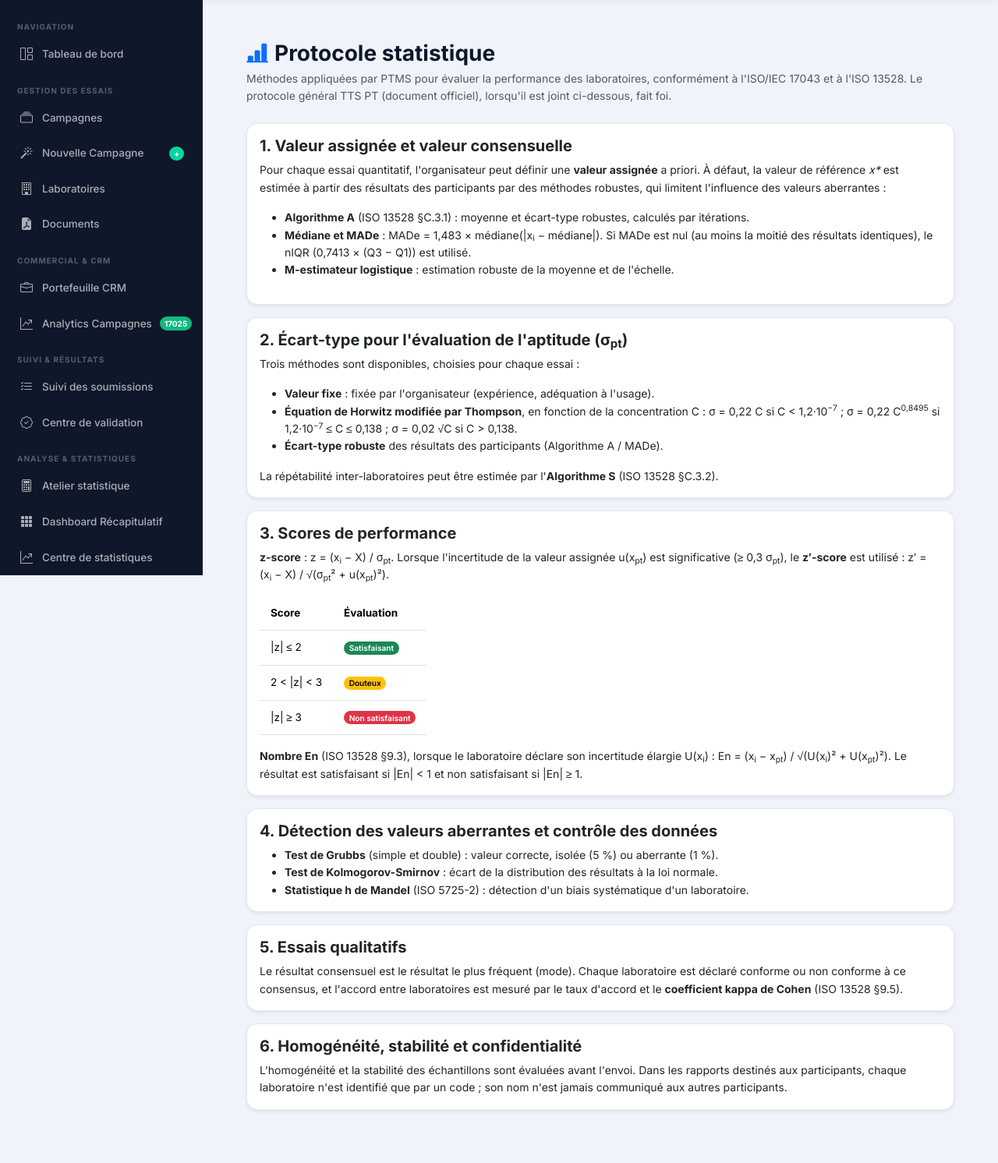
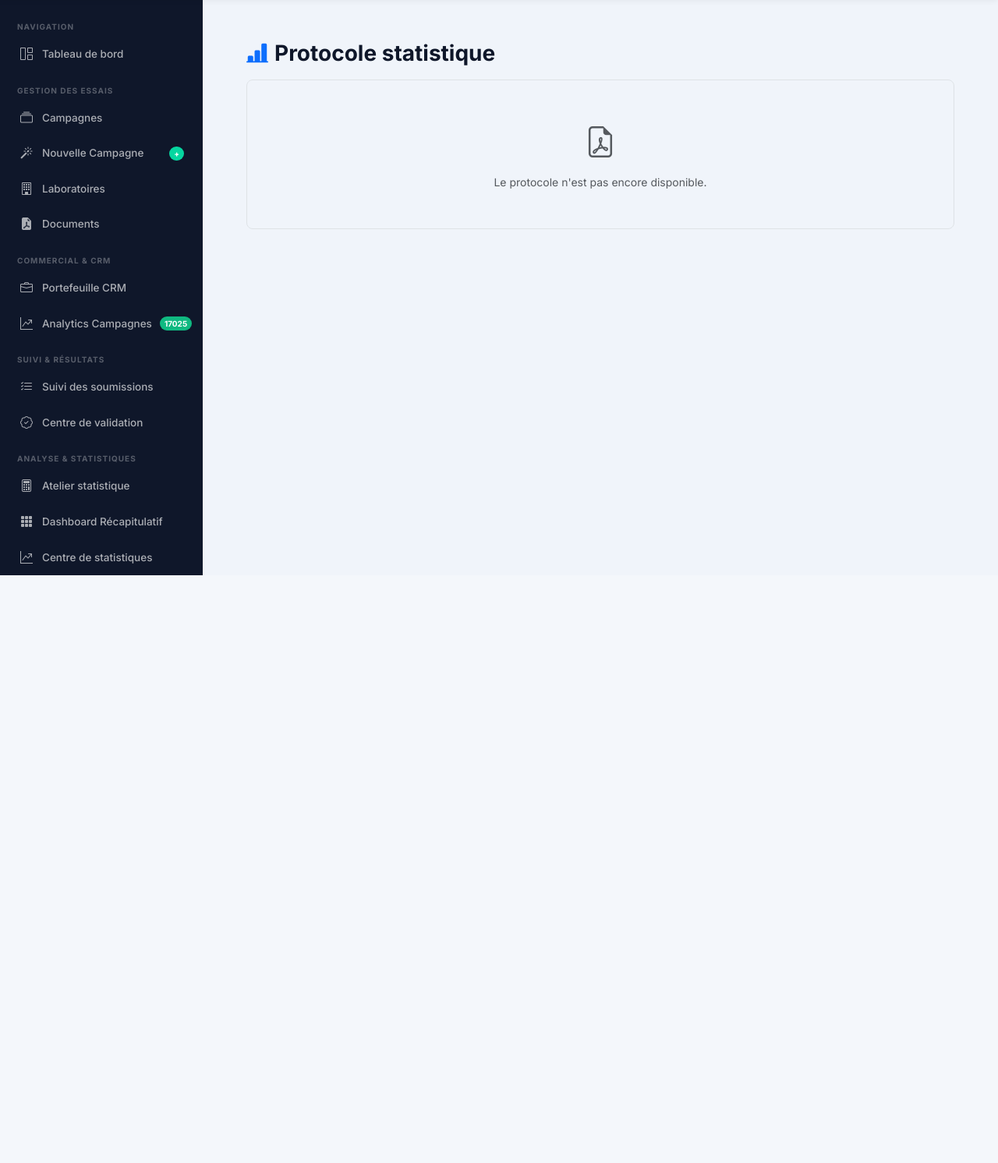
Before and after one commit to RHO-ship-it/ptms-app, a Flask app: page /catalogue/protocol in a window 1280 px wide. Shown: the part 62-1554 px from the top of the page at 78% size. After the commit the page ends 800 px from the top, so only its background shows below. Run offline with Flask 3, Linux system fonts and the light colour scheme; a user stored in the database is signed in; data comes from the database, SQL or seed files in the repository; data that the repository does not hold is empty.

Commit message:
Page Protocole (participant) : supprime le texte, affiche uniquement le PDF

```diff
--- a/templates/catalogue/protocol.html
+++ b/templates/catalogue/protocol.html
@@ -1,64 +1,22 @@
 {% extends "base.html" %}
 {% block title %}Protocole statistique{% endblock %}
 {% block content %}
-<div class="container-fluid px-4 py-4" style="max-width:980px;">
-  <h3 class="fw-bold mb-1"><i class="bi bi-bar-chart-line-fill text-primary me-2"></i>Protocole statistique</h3>
-  <p class="text-muted mb-4">Méthodes appliquées par PTMS pour évaluer la performance des laboratoires, conformément à l'ISO/IEC 17043 et à l'ISO 13528. Le protocole général TTS PT (document officiel), lorsqu'il est joint ci-dessous, fait foi.</p>
+<div class="container-fluid px-4 py-4" style="max-width:1100px;">
+  <h3 class="fw-bold mb-3"><i class="bi bi-bar-chart-line-fill text-primary me-2"></i>Protocole statistique</h3>
 
-  {% include "catalogue/_documents.html" %}
-
-  <div class="card shadow-sm mb-3" style="border-radius:14px;"><div class="card-body">
-    <h5 class="fw-bold">1. Valeur assignée et valeur consensuelle</h5>
-    <p>Pour chaque essai quantitatif, l'organisateur peut définir une <strong>valeur assignée</strong> a priori. À défaut, la valeur de référence <em>x*</em> est estimée à partir des résultats des participants par des méthodes robustes, qui limitent l'influence des valeurs aberrantes :</p>
-    <ul>
-      <li><strong>Algorithme A</strong> (ISO 13528 §C.3.1) : moyenne et écart-type robustes, calculés par itérations.</li>
-      <li><strong>Médiane et MADe</strong> : MADe = 1,483 × médiane(|x<sub>i</sub> − médiane|). Si MADe est nul (au moins la moitié des résultats identiques), le nIQR (0,7413 × (Q3 − Q1)) est utilisé.</li>
-      <li><strong>M-estimateur logistique</strong> : estimation robuste de la moyenne et de l'échelle.</li>
-    </ul>
-  </div></div>
-
-  <div class="card shadow-sm mb-3" style="border-radius:14px;"><div class="card-body">
-    <h5 class="fw-bold">2. Écart-type pour l'évaluation de l'aptitude (σ<sub>pt</sub>)</h5>
-    <p>Trois méthodes sont disponibles, choisies pour chaque essai :</p>
-    <ul>
-      <li><strong>Valeur fixe</strong> : fixée par l'organisateur (expérience, adéquation à l'usage).</li>
-      <li><strong>Équation de Horwitz modifiée par Thompson</strong>, en fonction de la concentration C : σ = 0,22 C si C &lt; 1,2·10<sup>−7</sup> ; σ = 0,22 C<sup>0,8495</sup> si 1,2·10<sup>−7</sup> ≤ C ≤ 0,138 ; σ = 0,02 √C si C &gt; 0,138.</li>
-      <li><strong>Écart-type robuste</strong> des résultats des participants (Algorithme A / MADe).</li>
-    </ul>
-    <p class="mb-0">La répétabilité inter-laboratoires peut être estimée par l'<strong>Algorithme S</strong> (ISO 13528 §C.3.2).</p>
-  </div></div>
-
-  <div class="card shadow-sm mb-3" style="border-radius:14px;"><div class="card-body">
-    <h5 class="fw-bold">3. Scores de performance</h5>
-    <p><strong>z-score</strong> : z = (x<sub>i</sub> − X) / σ<sub>pt</sub>. Lorsque l'incertitude de la valeur assignée u(x<sub>pt</sub>) est significative (≥ 0,3 σ<sub>pt</sub>), le <strong>z′-score</strong> est utilisé : z′ = (x<sub>i</sub> − X) / √(σ<sub>pt</sub>² + u(x<sub>pt</sub>)²).</p>
-    <table class="table table-sm w-auto">
-      <thead><tr><th>Score</th><th>Évaluation</th></tr></thead>
-      <tbody>
-        <tr><td>|z| ≤ 2</td><td><span class="badge text-bg-success">Satisfaisant</span></td></tr>
-        <tr><td>2 &lt; |z| &lt; 3</td><td><span class="badge text-bg-warning">Douteux</span></td></tr>
-        <tr><td>|z| ≥ 3</td><td><span class="badge text-bg-danger">Non satisfaisant</span></td></tr>
-      </tbody>
-    </table>
-    <p class="mb-0"><strong>Nombre En</strong> (ISO 13528 §9.3), lorsque le laboratoire déclare son incertitude élargie U(x<sub>i</sub>) : En = (x<sub>i</sub> − x<sub>pt</sub>) / √(U(x<sub>i</sub>)² + U(x<sub>pt</sub>)²). Le résultat est satisfaisant si |En| &lt; 1 et non satisfaisant si |En| ≥ 1.</p>
-  </div></div>
-
-  <div class="card shadow-sm mb-3" style="border-radius:14px;"><div class="card-body">
-    <h5 class="fw-bold">4. Détection des valeurs aberrantes et contrôle des données</h5>
-    <ul class="mb-0">
-      <li><strong>Test de Grubbs</strong> (simple et double) : valeur correcte, isolée (5 %) ou aberrante (1 %).</li>
-      <li><strong>Test de Kolmogorov-Smirnov</strong> : écart de la distribution des résultats à la loi normale.</li>
-      <li><strong>Statistique h de Mandel</strong> (ISO 5725-2) : détection d'un biais systématique d'un laboratoire.</li>
-    </ul>
-  </div></div>
-
-  <div class="card shadow-sm mb-3" style="border-radius:14px;"><div class="card-body">
-    <h5 class="fw-bold">5. Essais qualitatifs</h5>
-    <p class="mb-0">Le résultat consensuel est le résultat le plus fréquent (mode). Chaque laboratoire est déclaré conforme ou non conforme à ce consensus, et l'accord entre laboratoires est mesuré par le taux d'accord et le <strong>coefficient kappa de Cohen</strong> (ISO 13528 §9.5).</p>
-  </div></div>
-
-  <div class="card shadow-sm mb-3" style="border-radius:14px;"><div class="card-body">
-    <h5 class="fw-bold">6. Homogénéité, stabilité et confidentialité</h5>
-    <p class="mb-0">L'homogénéité et la stabilité des échantillons sont évaluées avant l'envoi. Dans les rapports destinés aux participants, chaque laboratoire n'est identifié que par un code ; son nom n'est jamais communiqué aux autres participants.</p>
-  </div></div>
+  {% for d in documents %}
+  <div class="card shadow-sm mb-4" style="border-radius:14px;overflow:hidden;">
+    <div class="card-header d-flex flex-wrap align-items-center justify-content-between gap-2">
+      <span class="fw-bold"><i class="bi bi-file-earmark-pdf-fill text-danger me-2"></i>{{ d.title }}</span>
+      <span class="d-flex gap-2">
+        <a class="btn btn-sm btn-outline-primary" target="_blank" rel="noopener" href="{{ url_for('catalogue.document', doc_id=d.id) }}"><i class="bi bi-box-arrow-up-right me-1"></i>Ouvrir</a>
+        <a class="btn btn-sm btn-outline-secondary" href="{{ url_for('catalogue.document', doc_id=d.id, download=1) }}"><i class="bi bi-download me-1"></i>Télécharger</a>
+      </span>
+    </div>
+    <iframe src="{{ url_for('catalogue.document', doc_id=d.id) }}" title="{{ d.title }}" style="width:100%;height:80vh;border:0;"></iframe>
+  </div>
+  {% else %}
+  <div class="text-center text-muted p-5 border rounded-3"><i class="bi bi-file-earmark-pdf fs-1 d-block mb-2"></i>Le protocole n'est pas encore disponible.</div>
+  {% endfor %}
 </div>
 {% endblock %}
```
